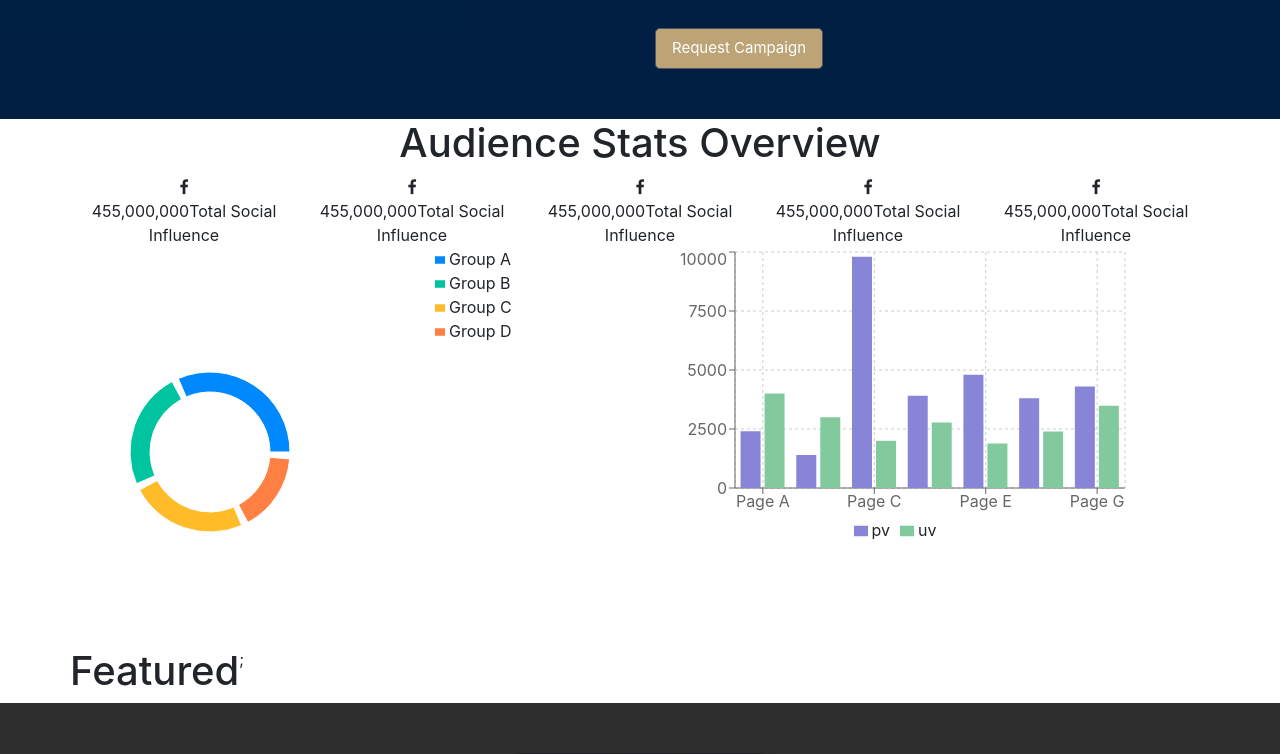
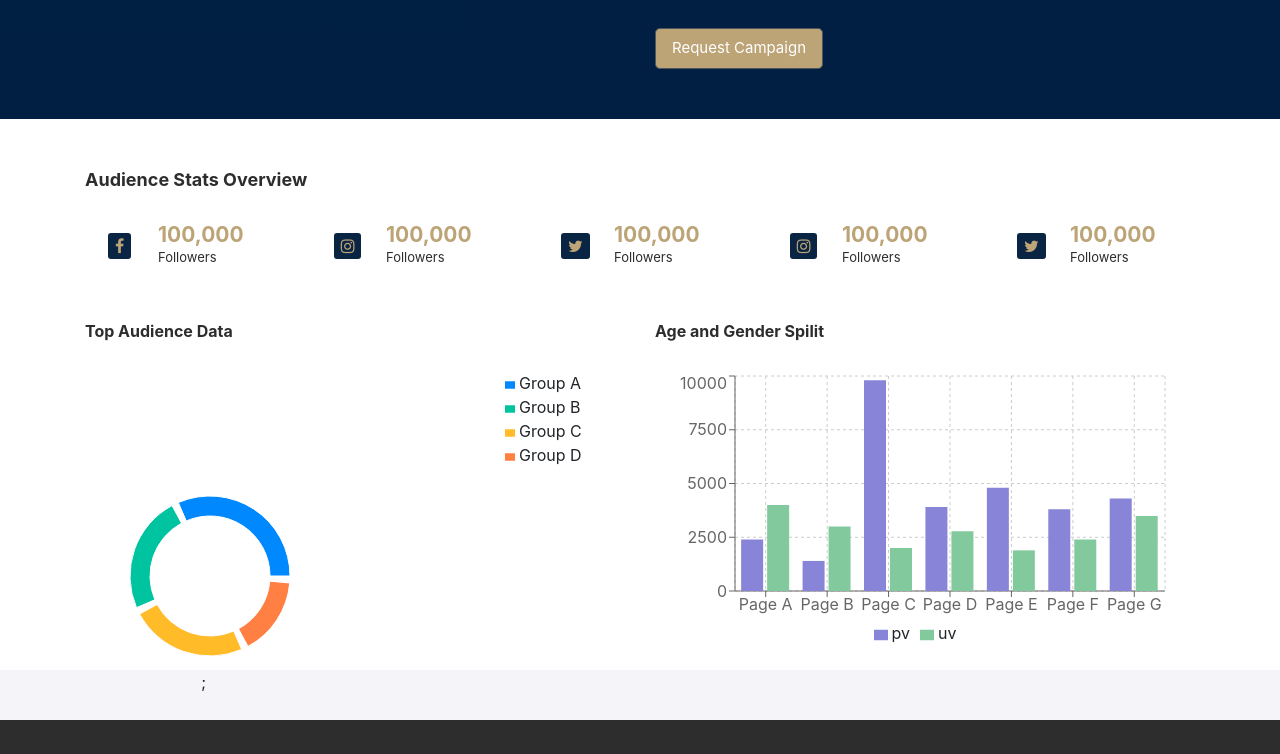
Before and after one commit to pankaj2k9/PSD-to-React, a React app: page / in a window 1280 px wide. Shown: the part 687-1441 px from the top of the page. Built offline with nearby package versions, Linux system fonts and the light colour scheme.

Commit message:
without pie chart align all done

```diff
--- /dev/null
+++ b/src/component/audience/Audience.module.scss
@@ -0,0 +1,61 @@
+.audienceOverview {
+    text-align: left;
+    color: #2d2d2d;
+    h1 {
+        margin: 50px 0px 30px;
+        font-size: 18px;
+        font-weight: bold;
+    }
+    .fiveBox {
+        margin-bottom: 50px;
+        div {
+            padding-right: 10px;
+            .singleDiv {
+                padding: 5px 6px;
+                display: flex;
+                div {
+                    &.leftBox {
+                        flex: 1;
+                        align-items: center;
+                        justify-content: center;
+                        display: flex;
+                        i {
+                            color: #bca477;
+                            background-color: #0a2443;
+                            padding: 5px 7px;
+                            border-radius: 3px;
+                        }
+                    }
+                    &.rightBox {
+                        flex: 2;
+                        font-size: 13px;
+                        span {
+                            font-weight: bold;
+                            color: #bca477;
+                            font-size: 21px;
+                            line-height: 20px;
+                        }
+                    }
+                }
+            }
+        }
+    }
+}
+.audiencePie {
+    text-align: left;
+    h1 {
+        color: #2d2d2d;
+        font-size: 16px;
+        font-weight: bold;
+        margin-bottom: 30px;
+    }
+}
+.audienceBar {
+    text-align: left;
+    h1 {
+        color: #2d2d2d;
+        font-size: 16px;
+        font-weight: bold;
+        margin-bottom: 30px;
+    }
+}
--- a/src/component/audience/AudienceBar.js
+++ b/src/component/audience/AudienceBar.js
@@ -7,8 +7,11 @@ import {
     YAxis,
     CartesianGrid,
     Tooltip,
-    Legend
+    Legend,
+    ResponsiveContainer
 } from "recharts";
+import classes from "./Audience.module.scss";
+import Audience from "../home/Audience";
 
 const data = [
     {
@@ -56,13 +59,10 @@ const data = [
 ];
 
 export default class AudienceBar extends PureComponent {
-
-
     render() {
         return (
+            <ResponsiveContainer width="100%" height="80%">
                 <BarChart
-                width={500}
-                height={300}
                     data={data}
                     margin={{
                         top: 5,
@@ -79,6 +79,7 @@ export default class AudienceBar extends PureComponent {
                     <Bar dataKey="pv" fill="#8884d8" />
                     <Bar dataKey="uv" fill="#82ca9d" />
                 </BarChart>
+            </ResponsiveContainer>
         );
     }
 }
--- a/src/component/audience/AudienceOverview.js
+++ b/src/component/audience/AudienceOverview.js
@@ -1,54 +1,66 @@
 import React from "react";
-
 import { Container, Row, Col, Button } from "reactstrap";
+import classes from "./Audience.module.scss";
 export default function AudienceOverview() {
     return (
-        <div>
+        <div className={classes.audienceOverview}>
             <h1>Audience Stats Overview</h1>
-            <Row>
+            <Row className={classes.fiveBox}>
                 <Col>
-                    <div>
+                    <div className={classes.singleDiv}>
+                        <div className={classes.leftBox}>
                             <i className="fa fa-facebook" />
                         </div>
-                    <div>
-                        <span className="number">455,000,000</span>
-                        Total Social Influence
+                        <div className={classes.rightBox}>
+                            <span>100,000</span> <br />
+                            Followers
+                        </div>
                     </div>
                 </Col>
                 <Col>
-                    <div>
-                        <i className="fa fa-facebook" />
+                    <div className={classes.singleDiv}>
+                        <div className={classes.leftBox}>
+                            <i className="fa fa-instagram" />
                         </div>
-                    <div>
-                        <span className="number">455,000,000</span>
-                        Total Social Influence
+                        <div className={classes.rightBox}>
+                            <span>100,000</span>
+                            <br />
+                            Followers
+                        </div>
                     </div>
                 </Col>
                 <Col>
-                    <div>
-                        <i className="fa fa-facebook" />
+                    <div className={classes.singleDiv}>
+                        <div className={classes.leftBox}>
+                            <i className="fa fa-twitter" />
                         </div>
-                    <div>
-                        <span className="number">455,000,000</span>
-                        Total Social Influence
+                        <div className={classes.rightBox}>
+                            <span>100,000</span> <br />
+                            Followers
+                        </div>
                     </div>
                 </Col>
                 <Col>
-                    <div>
-                        <i className="fa fa-facebook" />
+                    <div className={classes.singleDiv}>
+                        <div className={classes.leftBox}>
+                            <i className="fa fa-instagram" />
                         </div>
-                    <div>
-                        <span className="number">455,000,000</span>
-                        Total Social Influence
+                        <div className={classes.rightBox}>
+                            <span>100,000</span>
+                            <br />
+                            Followers
+                        </div>
                     </div>
                 </Col>
                 <Col>
-                    <div>
-                        <i className="fa fa-facebook" />
+                    <div className={classes.singleDiv}>
+                        <div className={classes.leftBox}>
+                            <i className="fa fa-twitter" />
                         </div>
-                    <div>
-                        <span className="number">455,000,000</span>
-                        Total Social Influence
+                        <div className={classes.rightBox}>
+                            <span>100,000</span> <br />
+                            Followers
+                        </div>
                     </div>
                 </Col>
             </Row>
--- a/src/component/audience/AudiencePie.js
+++ b/src/component/audience/AudiencePie.js
@@ -1,6 +1,14 @@
 import React, { PureComponent } from "react";
-import { PieChart, Pie, Legend, Sector, Cell } from "recharts";
+import {
+    PieChart,
+    Pie,
+    Legend,
+    Sector,
+    Cell,
+    ResponsiveContainer
+} from "recharts";
 import { Container, Row, Col, Button } from "reactstrap";
+import classes from "./Audience.module.scss";
 
 const data = [
     { name: "Group A", value: 400 },
@@ -11,14 +19,15 @@ const data = [
 const COLORS = ["#0088FE", "#00C49F", "#FFBB28", "#FF8042"];
 const style = {
     top: 0,
-    left: 350,
+    right: 0,
     lineHeight: "24px"
 };
 
 export default class AudiencePie extends PureComponent {
     render() {
         return (
-            <PieChart width={800} height={400} onMouseEnter={this.onPieEnter}>
+            <ResponsiveContainer width="100%" height="86%">
+                <PieChart onMouseEnter={this.onPieEnter}>
                     <Pie
                         data={data}
                         cx={120}
@@ -46,6 +55,7 @@ export default class AudiencePie extends PureComponent {
                         wrapperStyle={style}
                     />
                 </PieChart>
+            </ResponsiveContainer>
         );
     }
 }
--- a/src/component/featured/Featured.module.scss
+++ b/src/component/featured/Featured.module.scss
@@ -1,6 +1,38 @@
 .itemPaddding {
     padding: 20px;
 }
-.caruoselContainer {
-    padding-top: 50px;
+.featured {
+    background: #f5f4f8;
+    h3 {
+        margin: 50px 20px 0px;
+        font-size: 21px;
+        font-weight: bold;
+        text-align: left;
+        color: #2d2d2d;
+        margin-bottom: -45px;
+    }
+    .caruoselContainer {
+        padding-top: 50px;
+    }
 }
+.singleFeturedBox {
+    position: relative;
+    .singleFeturedBottomBox {
+        text-align: left;
+        position: absolute;
+        background: #fff;
+        color: #2d2d2d;
+        bottom: 0px;
+        left: 0px;
+        width: 75%;
+        padding: 10px 3px 0px;
+        h1 {
+            font-size: 18px;
+            line-height: 20px;
+            margin-bottom: 3px;
+        }
+        p {
+            font-size: 13px;
+        }
+    }
+}
--- a/src/component/featured/SingleFeatured.js
+++ b/src/component/featured/SingleFeatured.js
@@ -1,18 +1,21 @@
 import React from "react";
 import { Container, Row, Col, Button } from "reactstrap";
+import classes from "./Featured.module.scss";
 
 const SingleFeatured = ({ feature }) => {
     return (
-        <div>
+        <div className={classes.singleFeturedBox}>
             <img
-                className="img-fluid"
+                className={"img-fluid"}
                 src={require(`./../../assets/${feature.imageUrl}`)}
                 alt={feature.title}
             />
-            <h1>{feature.title}</h1>
-            <p>
-                {feature.category}: {feature.role}
-            </p>
+            <div className={classes.singleFeturedBottomBox}>
+                <h1>{feature.title}</h1>
+                <p>
+                    {feature.category}: {feature.role}
+                </p>
+            </div>
         </div>
     );
 };
--- a/src/component/home/Audience.js
+++ b/src/component/home/Audience.js
@@ -3,6 +3,7 @@ import { Container, Row, Col, Button } from "reactstrap";
 import AudienceOverview from "../audience/AudienceOverview";
 import AudiencePie from "../audience/AudiencePie";
 import AudienceBar from "../audience/AudienceBar";
+import classes from "./../audience/Audience.module.scss";
 
 export default class Audience extends Component {
     render() {
@@ -14,10 +15,16 @@ export default class Audience extends Component {
                     </Col>
                 </Row>
                 <Row>
-                    <Col sm={6}>
+                    <Col sm={6} className={classes.audiencePie}>
+                        <h1 className={classes.audienceChartHeading}>
+                            Top Audience Data
+                        </h1>
                         <AudiencePie />
                     </Col>
-                    <Col sm={6}>
+                    <Col sm={6} className={classes.audienceBar}>
+                        <h1 className={classes.audienceChartHeading}>
+                            Age and Gender Spilit
+                        </h1>
                         <AudienceBar />
                     </Col>
                 </Row>
--- a/src/component/home/Fetaured.js
+++ b/src/component/home/Fetaured.js
@@ -61,9 +61,10 @@ export default class Fetaured extends Component {
 
     render() {
         return (
+            <div className={classes.featured}>
                 <Container>
                     <Row>
-                    <h1>Featured</h1>
+                        <h3>Featured</h3>
                         <Carousel
                             swipeable={true}
                             draggable={true}
@@ -73,7 +74,9 @@ export default class Fetaured extends Component {
                             slidesToSlide={3}
                             infinite={true}
                             autoPlay={
-                            this.props.deviceType !== "mobile" ? false : false
+                                this.props.deviceType !== "mobile"
+                                    ? false
+                                    : false
                             }
                             autoPlaySpeed={1000}
                             keyBoardControl={true}
@@ -97,6 +100,7 @@ export default class Fetaured extends Component {
                         ;
                     </Row>
                 </Container>
+            </div>
         );
     }
 }
--- a/src/index.css
+++ b/src/index.css
@@ -20,6 +20,17 @@ code {
 .react-multiple-carousel__arrow {
     position: absolute;
     top: 7px;
-    right: 100px !important;
+    right: 20px !important;
     z-index: 9999999;
 }
+
+.react-multiple-carousel__arrow--left {
+    right: 80px !important;
+    left: calc(100% - 120px) !important;
+}
+
+.navbar-toggler {
+    background-color: transparent;
+    border: 1px solid white;
+    color: white;
+}
```
Lines whose indentation alone changed are shown as unchanged.
